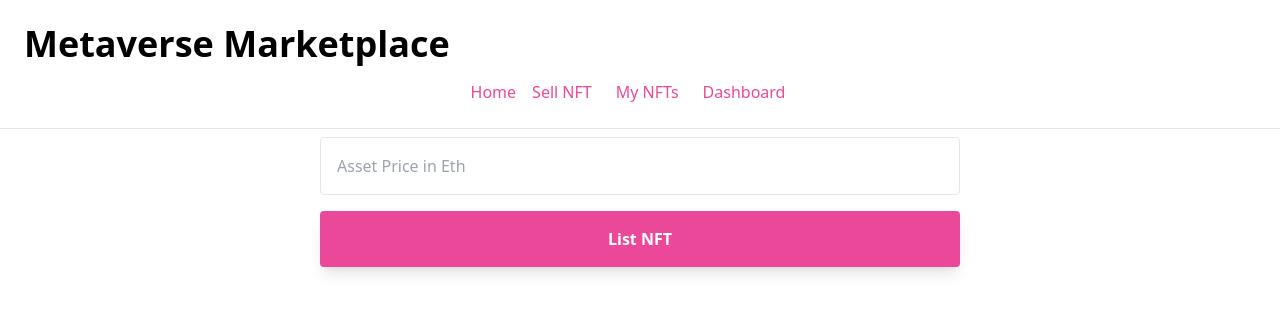
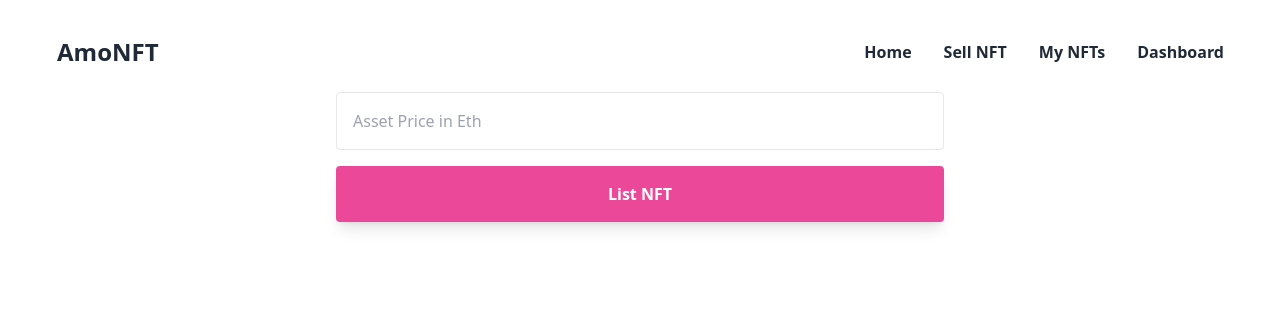
Before and after one commit to zmovane/NinjaNFT, a Next.js app: page /resell-nft in a window 1280 px wide. Shown: the top 312 px of the page. Built offline with nearby package versions, Linux system fonts and the light colour scheme.

Commit message:
Tweak navbar UI

```diff
--- a/package.json
+++ b/package.json
@@ -14,6 +14,7 @@
     "@openzeppelin/contracts": "^4.6.0",
     "axios": "^0.27.2",
     "chai": "^4.3.6",
+    "daisyui": "^2.14.3",
     "ethereum-waffle": "^3.4.4",
     "ethers": "^5.6.4",
     "hardhat": "^2.9.3",
--- a/pages/_app.js
+++ b/pages/_app.js
@@ -1,25 +1,21 @@
 /* pages/_app.js */
 import "../styles/globals.css";
-import Link from "next/link";
+import { NavItem } from "./components/navitem";
 
 function MyApp({ Component, pageProps }) {
   return (
-    <div>
-      <nav className="border-b p-6">
-        <p className="text-4xl font-bold">Metaverse Marketplace</p>
-        <div className="flex justify-center mt-4">
-          <Link href="/">
-            <a className="mr-4 text-pink-500">Home</a>
-          </Link>
-          <Link href="/create-nft">
-            <a className="mr-6 text-pink-500">Sell NFT</a>
-          </Link>
-          <Link href="/my-nfts">
-            <a className="mr-6 text-pink-500">My NFTs</a>
-          </Link>
-          <Link href="/dashboard">
-            <a className="mr-6 text-pink-500">Dashboard</a>
-          </Link>
+    <div className="px-8 py-5">
+      <nav className="navbar bg-base-100">
+        <div className="flex-1">
+          <a className="btn btn-ghost normal-case text-2xl font-bold">AmoNFT</a>
+        </div>
+        <div className="flex-none">
+          <ul className="menu menu-horizontal p-0">
+            <NavItem href="/" title="Home" />
+            <NavItem href="/create-nft" title="Sell NFT" />
+            <NavItem href="/my-nfts" title="My NFTs" />
+            <NavItem href="/dashboard" title="Dashboard" />
+          </ul>
         </div>
       </nav>
       <Component {...pageProps} />
--- /dev/null
+++ b/pages/components/navitem.js
@@ -0,0 +1,9 @@
+import Link from "next/link";
+
+export function NavItem({ href, title }) {
+  return (
+    <li className="font-semibold">
+      <Link href={href}>{title}</Link>
+    </li>
+  );
+}
--- a/pages/index.js
+++ b/pages/index.js
@@ -7,7 +7,6 @@ import Web3Modal from "web3modal";
 import { marketplaceAddress } from "../config";
 
 import NFTMarketplace from "../artifacts/contracts/marketplace.sol/NFTMarketplace.json";
-import Image from "next/image";
 import { Wallpaper } from "./components/wallpaper";
 
 export default function Home() {
--- a/tailwind.config.js
+++ b/tailwind.config.js
@@ -6,5 +6,8 @@ module.exports = {
   theme: {
     extend: {},
   },
-  plugins: [],
+  plugins: [require("daisyui")],
+  daisyui: {
+    themes: ["light"],
+  },
 };
```
Also changed, not shown: 2 other files (tests, documents, lock files or other folders).
